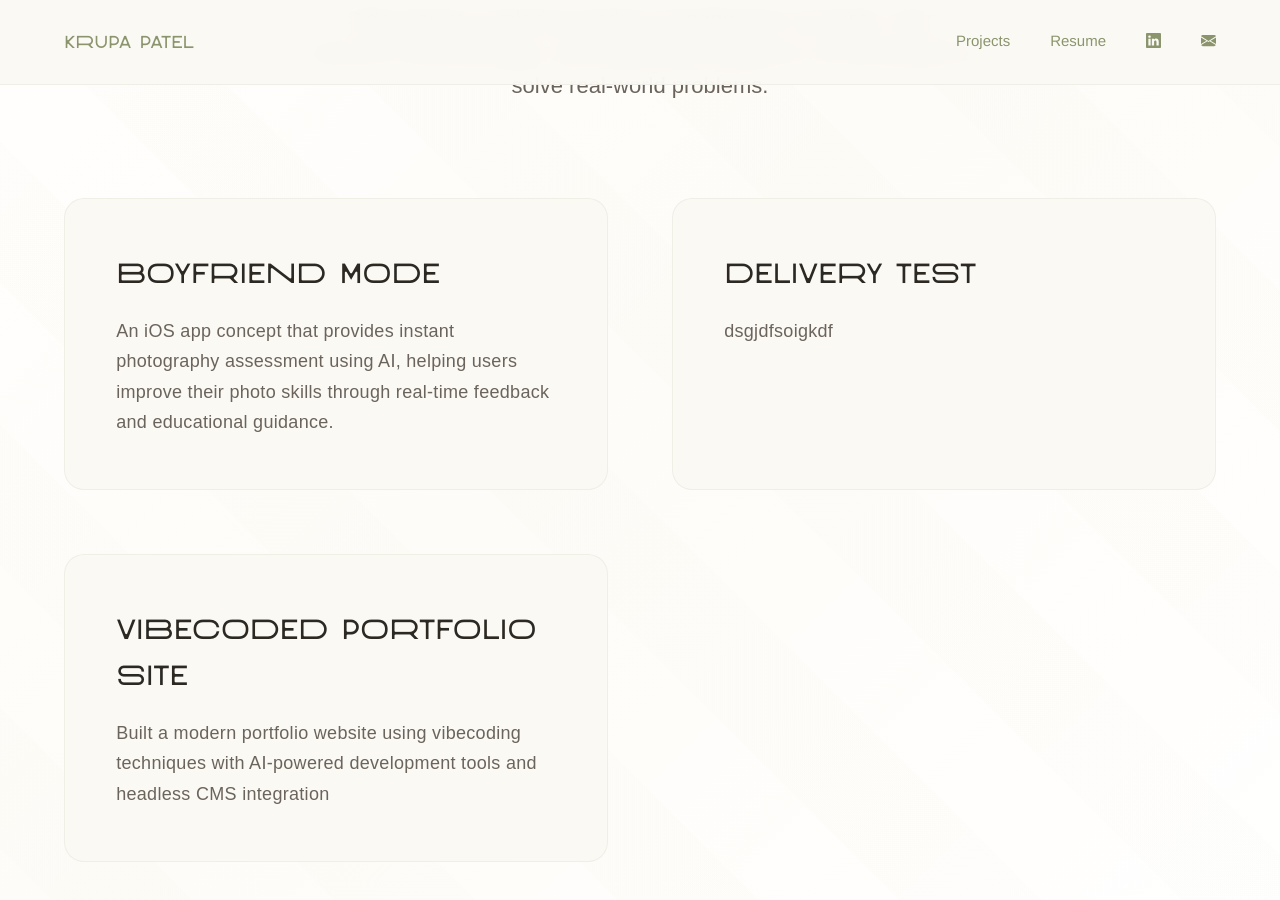
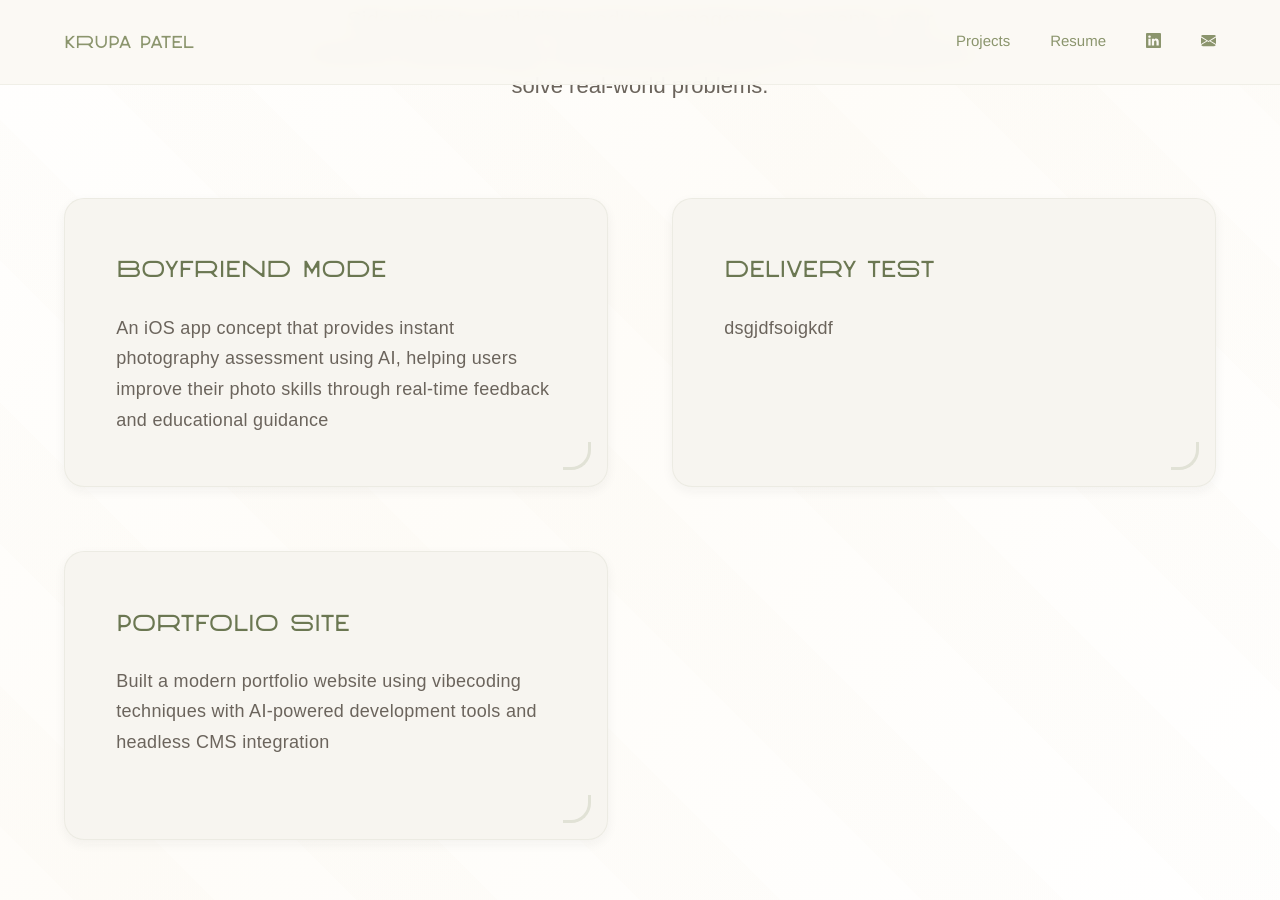
Before and after one commit to krupabpatel/krupa-portfolio, a Jekyll site: the page built from index.html, in a window 1280 px wide and 900 px high, scrolled down 980 px. Built offline with Jekyll 4.4.1, drawn with Linux system fonts in a browser that asks for light colours; some web fonts are replaced.

Commit message:
Enhance project card design with consistent layout and subtle click indicators
- Implement structured card layout with equal heights using flexbox
- Add consistent text truncation with webkit-line-clamp (1 line titles, 4 lines summaries)
- Create subtle corner arc indicator to show cards are clickable
- Update card styling with improved background color and hover states
- Clean up project content: remove period from Boyfriend Mode, simplify Portfolio Site title
- Improve visual hierarchy with sage/lavender color transitions

```diff
--- a/_projects/portfolio-site.md
+++ b/_projects/portfolio-site.md
@@ -1,6 +1,6 @@
 ---
 layout: project
-title: Vibecoded Portfolio Site
+title: Portfolio Site
 slug: portfolio-site
 order: 1
 summary: Built a modern portfolio website using vibecoding techniques with AI-powered development tools and headless CMS integration
--- a/assets/css/style.css
+++ b/assets/css/style.css
@@ -525,16 +525,22 @@ body {
     display: grid;
     grid-template-columns: repeat(auto-fit, minmax(min(25rem, 100%), 1fr));
     gap: clamp(2rem, 5vw, 4rem);
+    align-items: stretch;
 }
 
 .project-card {
-    background: var(--cream);
+    background: #F7F5F0;
     border-radius: 1.25rem;
     padding: clamp(2rem, 4vw, 3.5rem);
     position: relative;
     transition: all 0.4s cubic-bezier(0.4, 0, 0.2, 1);
     border: 1px solid rgba(139, 149, 109, 0.1);
     overflow: hidden;
+    display: flex;
+    flex-direction: column;
+    gap: clamp(1rem, 2vw, 1.5rem);
+    cursor: pointer;
+    box-shadow: 0 0.25rem 0.75rem rgba(43, 41, 34, 0.05);
 }
 
 .project-card[onclick] {
@@ -772,20 +778,27 @@ body {
 
 .project-card h3 {
     font-family: 'Rinjani Sans', serif;
-    font-size: clamp(1.75rem, 3vw, 2.5rem);
+    font-size: clamp(1.5rem, 2.5vw, 2rem);
     font-weight: 600;
-    color: var(--charcoal);
-    margin-bottom: clamp(0.75rem, 1.5vw, 1.25rem);
+    color: var(--sage-dark);
+    margin-bottom: 0;
     letter-spacing: -0.01em;
     line-height: 1.2;
     position: relative;
     z-index: 1;
     transition: color 0.3s ease;
+    display: -webkit-box;
+    -webkit-line-clamp: 1;
+    -webkit-box-orient: vertical;
+    overflow: hidden;
+    text-overflow: ellipsis;
+    min-height: calc(1.2em * 1);
+    max-height: calc(1.2em * 1);
 }
 
 
 .project-card:hover h3 {
-    color: var(--sage-dark);
+    color: var(--sage);
 }
 
 .project-card p {
@@ -796,7 +809,37 @@ body {
     letter-spacing: 0.0188rem;
     position: relative;
     z-index: 1;
-}
+    margin: 0;
+    flex: 1;
+    display: -webkit-box;
+    -webkit-line-clamp: 4;
+    -webkit-box-orient: vertical;
+    overflow: hidden;
+    text-overflow: ellipsis;
+    min-height: calc(1.7em * 4);
+    max-height: calc(1.7em * 4);
+}
+
+.card-corner {
+    position: absolute;
+    bottom: 1rem;
+    right: 1rem;
+    width: 1.75rem;
+    height: 1.75rem;
+    border: 3px solid var(--sage);
+    border-left: none;
+    border-top: none;
+    border-radius: 0 0 20px 0;
+    opacity: 0.2;
+    transition: all 0.3s ease;
+    pointer-events: none;
+}
+
+.project-card:hover .card-corner {
+    border-color: var(--lavender);
+    opacity: 0.35;
+}
+
 
 /* Resume section */
 .resume {
@@ -1421,6 +1464,10 @@ body {
     .project-card {
         padding: clamp(1.5rem, 4vw, 2.5rem);
     }
+
+    .project-card h3 {
+        font-size: clamp(1.75rem, 3vw, 2.5rem);
+    }
 }
 
 @media (max-width: 30em) {
--- a/index.html
+++ b/index.html
@@ -52,6 +52,7 @@ layout: default
         <div class="project-card" data-href="{{ project.url | relative_url }}">
           <h3>{{ project.title }}</h3>
           <p>{{ project.summary }}</p>
+          <div class="card-corner"></div>
         </div>
         {% endfor %}
       </div>
```
Also changed, not shown: _projects/boyfriend-mode.md (+1 -1 lines).
